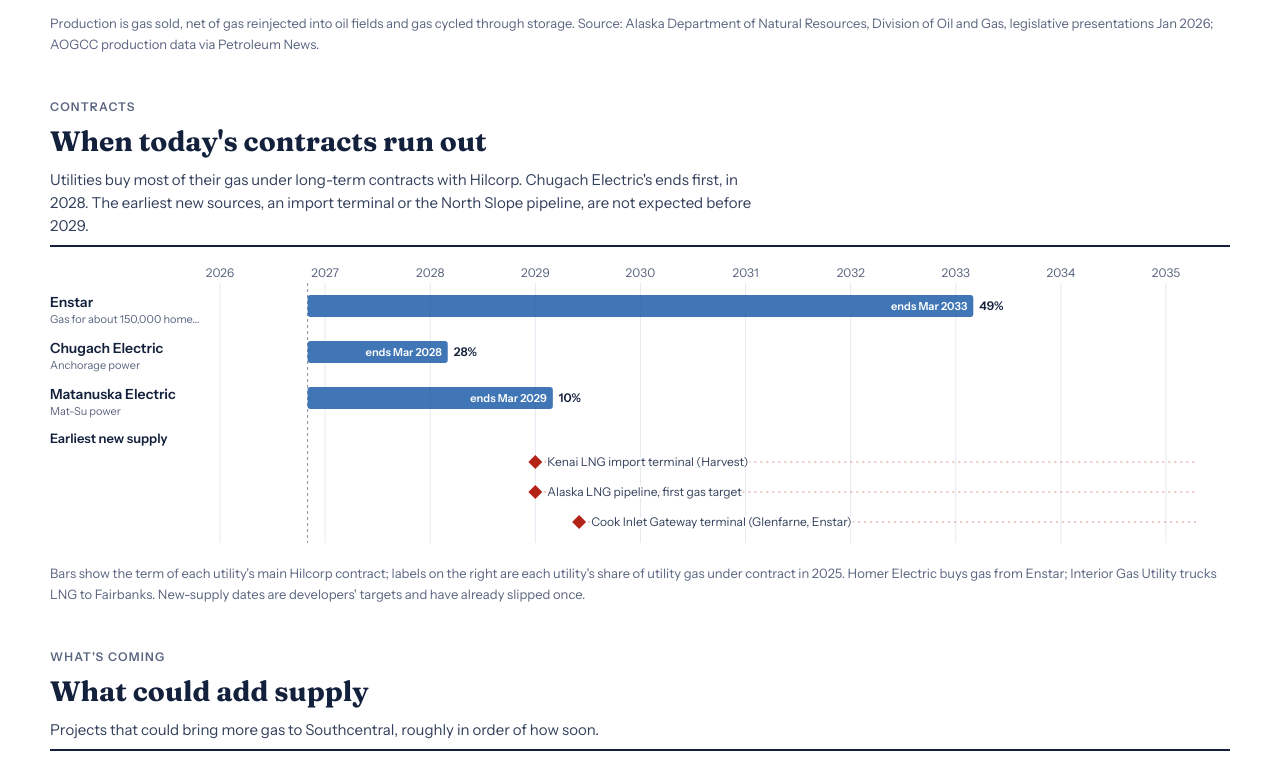
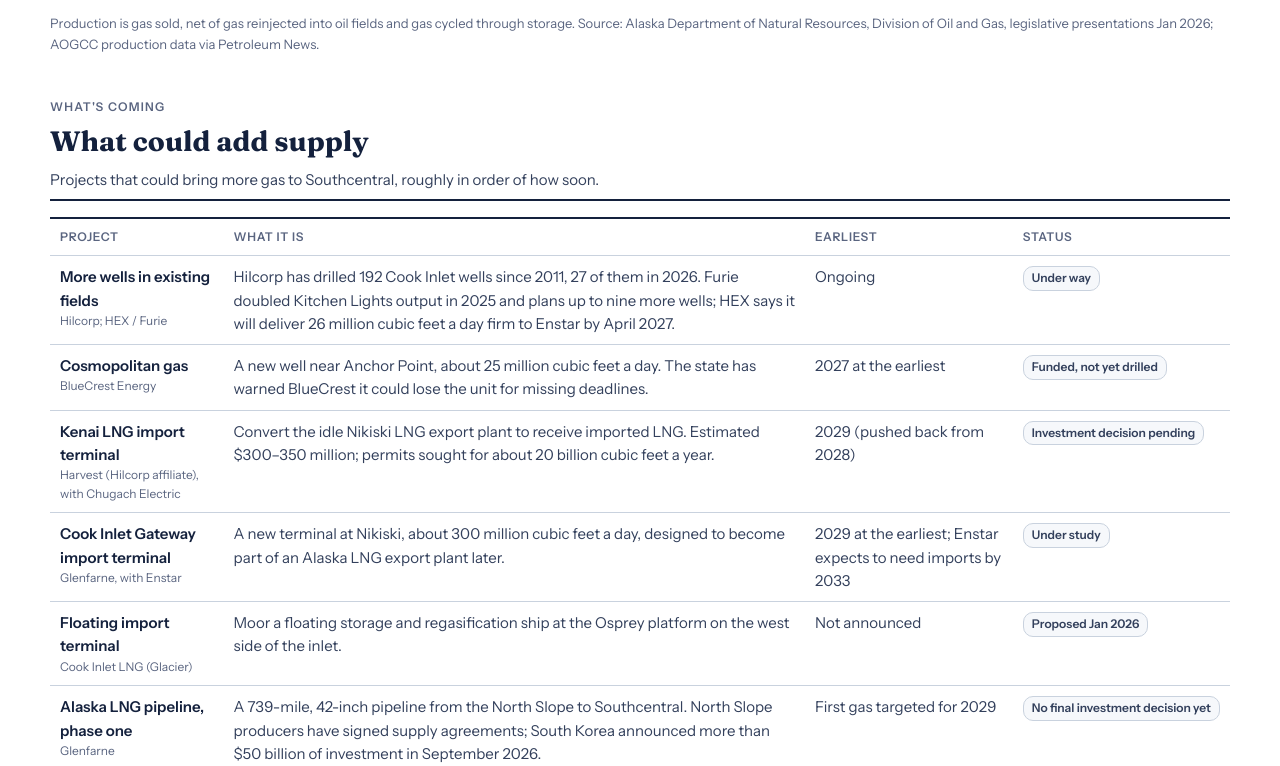
Before and after one commit to sg23234/twocentsforalaska, a plain HTML site: page site/natural-gas/index.html in a window 1280 px wide. Shown: the part 2030-2796 px from the top of the page. Drawn offline with Linux system fonts and the light colour scheme.

Commit message:
Natural gas page: remove the contract timeline section
Co-Authored-By: Claude Opus 5.5 <noreply@anthropic.com>
Claude-Session: https://claude.ai/code/session_01PQbnMYqaEiV3eWK6zmGVhg

```diff
--- a/site/data/manual/natural-gas.json
+++ b/site/data/manual/natural-gas.json
@@ -83,57 +83,6 @@
     }
    ]
   },
-  "contracts": [
-   {
-    "label": "Enstar",
-    "share": 49,
-    "sub": "Gas for about 150,000 homes and businesses; also supplies Homer Electric",
-    "end": "2033-03",
-    "note": "Hilcorp firm contract, 28 Bcf a year plus 4.4 Bcf of options, ends March 2033"
-   },
-   {
-    "label": "Chugach Electric",
-    "share": 28,
-    "sub": "Anchorage power",
-    "end": "2028-03",
-    "note": "Firm Hilcorp contract ends March 31, 2028"
-   },
-   {
-    "label": "Matanuska Electric",
-    "share": 10,
-    "sub": "Mat-Su power",
-    "end": "2029-03",
-    "note": "Hilcorp contract through March 2029; Enstar will buy MEA's gas after that"
-   },
-   {
-    "label": "Homer Electric",
-    "share": 7,
-    "sub": "Kenai Peninsula power",
-    "end": null,
-    "note": "Buys its gas from Enstar"
-   },
-   {
-    "label": "Interior Gas Utility",
-    "share": 6,
-    "sub": "Fairbanks, gas trucked as LNG",
-    "end": null,
-    "note": ""
-   }
-  ],
-  "new_supply": [
-   {
-    "label": "Kenai LNG import terminal (Harvest)",
-    "start": "2029-01"
-   },
-   {
-    "label": "Alaska LNG pipeline, first gas target",
-    "start": "2029-01"
-   },
-   {
-    "label": "Cook Inlet Gateway terminal (Glenfarne, Enstar)",
-    "start": "2029-06"
-   }
-  ],
   "source": "Alaska Department of Natural Resources, Division of Oil and Gas, legislative presentations Jan 2026; AOGCC production data via Petroleum News"
  },
  "projects": [
@@ -247,10 +196,6 @@
   [
    "Alaska Beacon, Second Cook Inlet lease sale planned after first sale flops, Oct 12, 2026",
    "https://alaskabeacon.com/2026/10/12/second-big-beautiful-lease-sale-in-alaskas-cook-inlet-planned-after-first-sale-flops/"
-  ],
-  [
-   "MEA, Board approves agreement for Enstar to seek future natural gas supply, Nov 10, 2026",
-   "https://www.mea.coop/news/mea-board-approves-agreement-for-enstar-to-seek-future-natural-gas-supply"
   ]
  ]
 }
--- a/site/natural-gas/index.html
+++ b/site/natural-gas/index.html
@@ -98,8 +98,6 @@ td small{display:block;font-size:12px;color:var(--muted);font-weight:400}
 .tm small{display:block;font-size:11px;font-weight:400;opacity:.85}
 .tm .sm b{font-size:20px}.tm .sm small{display:none}
 .tm .xs{padding:8px 4px;align-items:center}.tm .xs b{font-size:15px}.tm .xs span{display:none}
-/* contract timeline */
-#cliff{height:330px}
 .badge{display:inline-block;font-size:12px;font-weight:600;padding:2px 8px;border-radius:10px;background:var(--tile);border:1px solid var(--rule);color:var(--body);white-space:nowrap}
 .notes{margin:0;padding-left:18px;font-size:14px;color:var(--body);display:flex;flex-direction:column;gap:6px;max-width:90ch}
 .srcs{margin:0;padding-left:18px;font-size:13px;color:var(--muted);columns:2 380px;column-gap:32px}
@@ -182,13 +180,6 @@ footer{border-top:4px double var(--ink);padding-top:14px;font-size:13px;color:va
     </div>
   </div>
   <p class="note" id="supnote"></p>
-</section>
-
-<section class="sec" aria-labelledby="h-cliff">
-  <div class="sech"><span class="kick">Contracts</span><h2 id="h-cliff">When today's contracts run out</h2>
-    <p>Utilities buy most of their gas under long-term contracts with Hilcorp. Chugach Electric's ends first, in 2028. The earliest new sources, an import terminal or the North Slope pipeline, are not expected before 2029.</p></div>
-  <div class="fig" id="cliff"></div>
-  <p class="note" id="cliffnote"></p>
 </section>
 
 <section class="sec" aria-labelledby="h-proj">
@@ -330,11 +321,6 @@ footer{border-top:4px double var(--ink);padding-top:14px;font-size:13px;color:va
     new ResizeObserver(tm).observe(fl);
     $('supnote').textContent = `Production is gas sold, net of gas reinjected into oil fields and gas cycled through storage. Source: ${P.source}.`;
 
-    // ----- contract timeline -----
-    const cl = $('cliff');
-    new ResizeObserver(() => cliff(cl, P)).observe(cl);
-    $('cliffnote').textContent = 'Bars show the term of each utility\'s main Hilcorp contract; labels on the right are each utility\'s share of utility gas under contract in 2025. Homer Electric buys gas from Enstar; Interior Gas Utility trucks LNG to Fairbanks. New-supply dates are developers\' targets and have already slipped once.';
-
     // ----- projects -----
     $('proj').innerHTML = M.projects.map(p => `<tr><td class="n">${esc(p.name)}<small>${esc(p.who)}</small></td><td>${esc(p.what)}</td><td>${esc(p.when)}</td><td><span class="badge">${esc(p.status)}</span></td></tr>`).join('');
 
@@ -384,45 +370,6 @@ footer{border-top:4px double var(--ink);padding-top:14px;font-size:13px;color:va
     }
   }
 
-  function cliff(host, P) {
-    const W = host.clientWidth;
-    if (!W) return;
-    host.innerHTML = '';
-    const small = W < 560, Y0 = 2026, Y1 = 2035;
-    const rows = P.contracts.filter(c => c.end), N = P.new_supply;
-    const L = small ? 112 : 170, R = small ? 40 : 64, T = 26, rh = 46, gap = 20;
-    const H = T + rows.length * rh + gap + N.length * 30 + 10;
-    host.style.height = H + 'px';
-    const X = d => L + ((+d.slice(0, 4) + (+d.slice(5, 7) - 1) / 12) - Y0) / (Y1 - Y0) * (W - L - R);
-    const sv = el('svg', {viewBox: `0 0 ${W} ${H}`, role: 'img', 'aria-label': 'Utility gas contract end dates against the earliest dates for new gas supply'}, host);
-    for (let y = Y0; y <= Y1; y++) {
-      const x = X(`${y}-01`);
-      el('line', {x1: x, x2: x, y1: T - 6, y2: H - 4, stroke: '#E4E9F0'}, sv);
-      if (!small || y % 2 === 0) txt(sv, x, 14, String(y), {'text-anchor': 'middle'});
-    }
-    const today = '2026-11';
-    el('line', {x1: X(today), x2: X(today), y1: T - 6, y2: H - 4, stroke: '#14213D', 'stroke-dasharray': '3 3', opacity: .5}, sv);
-    rows.forEach((c, i) => {
-      const y = T + i * rh;
-      txt(sv, 0, y + 18, c.label, {fill: '#14213D', 'font-weight': 600, 'font-size': small ? 13 : 14});
-      if (!small) txt(sv, 0, y + 34, c.sub.length > 26 ? c.sub.split(';')[0].slice(0, 26) + '…' : c.sub, {'font-size': 11});
-      const x2 = X(c.end);
-      el('rect', {x: X(today), y: y + 6, width: Math.max(0, x2 - X(today)), height: 22, rx: 3, fill: '#1F5FA8', opacity: .85}, sv);
-      txt(sv, x2 + 6, y + 21, `${c.share}%`, {fill: '#14213D', 'font-weight': 600});
-      const endTxt = MON[+c.end.slice(5, 7) - 1] + ' ' + c.end.slice(0, 4);
-      if (x2 - X(today) > 70) txt(sv, x2 - 6, y + 21, 'ends ' + endTxt, {fill: '#fff', 'text-anchor': 'end', 'font-size': 11, 'font-weight': 600});
-    });
-    const y0 = T + rows.length * rh + gap;
-    txt(sv, 0, y0 - 4, 'Earliest new supply', {fill: '#14213D', 'font-weight': 600, 'font-size': 13});
-    N.forEach((n, i) => {
-      const y = y0 + 8 + i * 30, x = X(n.start);
-      el('path', {d: `M${x},${y} l7,7 l-7,7 l-7,-7z`, fill: '#B42318'}, sv);
-      el('line', {x1: x + 9, x2: W - R + 30, y1: y + 7, y2: y + 7, stroke: '#B42318', 'stroke-dasharray': '2 4', opacity: .5}, sv);
-      const label = small ? n.label.replace(/ \(.*\)/, '').replace(', first gas target', '') : n.label;
-      const left = x > W / 2;
-      txt(sv, left ? x - 12 : x + 12, y + 11, label, {fill: '#33405C', 'text-anchor': left ? 'end' : 'start', 'font-size': 12, class: 'halo'});
-    });
-  }
 }
 </script>
 </body>
```
Also changed, not shown: site/sources/index.html (+1 -1 lines).
